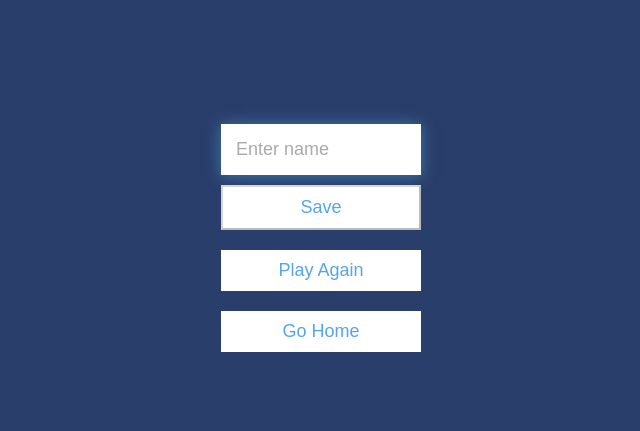
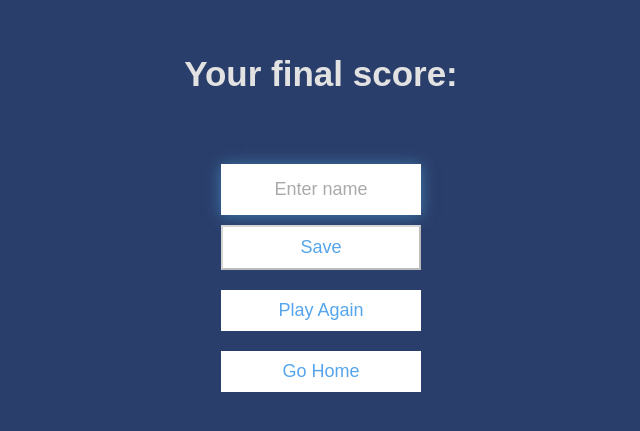
Before and after one commit to danielanthonycollins/exquizite, a plain HTML site: page end.html in a window 1280 px wide. Shown: the part 167-598 px from the top of the page, without its empty margins (319-959 px from the left). Drawn offline with Linux system fonts and the light colour scheme.

Commit message:
Add your final score message and center align input and select

```diff
--- a/assets/css/styles.css
+++ b/assets/css/styles.css
@@ -128,6 +128,7 @@ select {
     border: none;
     box-shadow: 0 0.1rem 1.4rem 0 rgba(86, 185, 235, 0.5);
     color: black;
+    text-align: center;
 }
 
 input::placeholder {
--- a/end.html
+++ b/end.html
@@ -11,7 +11,8 @@
   <body>
     <div class="container">
     <div id="end" class="flex-center flex-column">
-        <h1 id="finalScore">0</h1>
+        <h1>Your final score:</h1>
+        <h2 id="finalScore">0</h2>
         <form>
           <input
             type="text"
```
